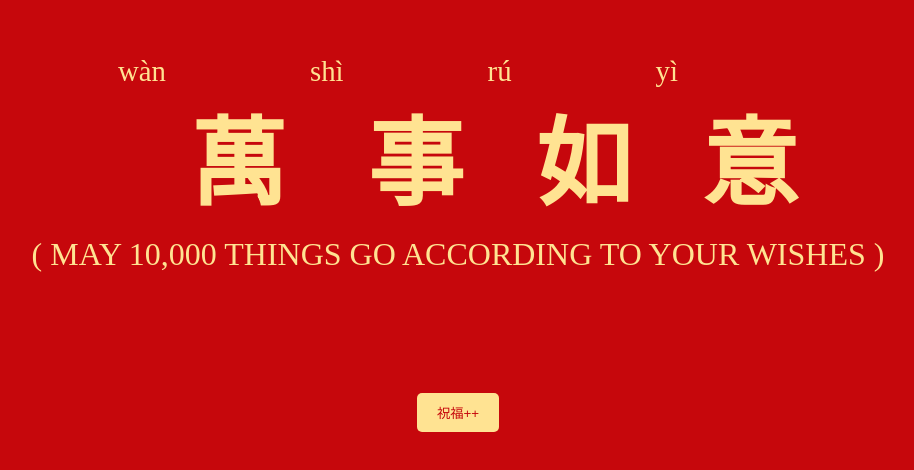
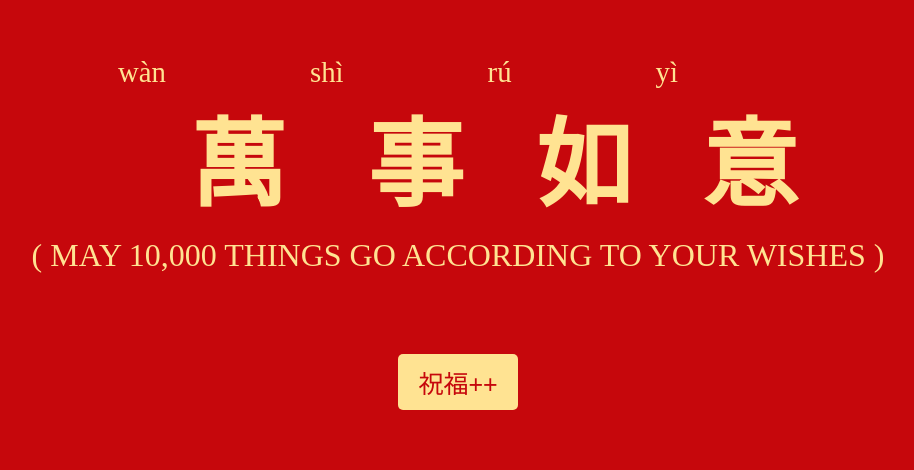
Before and after one commit to Whenry1996/New-Year-wishes, a plain HTML site: page index.html in a window 1280 px wide. Shown: the part 168-638 px from the top of the page, without its empty margins (182-1096 px from the left). Drawn offline with Linux system fonts and the light colour scheme.

Commit message:
fix: 移动端缩放

```diff
--- a/index.html
+++ b/index.html
@@ -3,7 +3,7 @@
 
 <head>
   <meta charset="UTF-8">
-  <meta name="viewport" content="width=device-width, initial-scale=1.0">
+  <meta name="viewport" content="width=device-width, initial-scale=1.0, minimum-scale=1.0, maximum-scale=1.0, user-scalable=no" />
   <title>新春祝福</title>
 </head>
 
@@ -50,12 +50,12 @@
   }
 
   #btn {
-    margin-top: 100px;
+    margin-top: 5rem; /* 调整按钮距离顶部的高度 */
     background-color: #ffe392;
     border: none;
     padding: 10px 20px;
     border-radius: 5px;
-    font-style: 30px;
+    font-size: 25px;
     color: #c6070c;
     cursor: pointer;
   }
@@ -82,8 +82,9 @@
       </ruby>
     </div>
     <span id="line3">( MAY 10,000 THINGS GO ACCORDING TO YOUR WISHES )</span>
+
+    <button id="btn">祝福++</button>
   </div>
-  <button id="btn">祝福++</button>
 
   <script>
     var phrases = [
```
